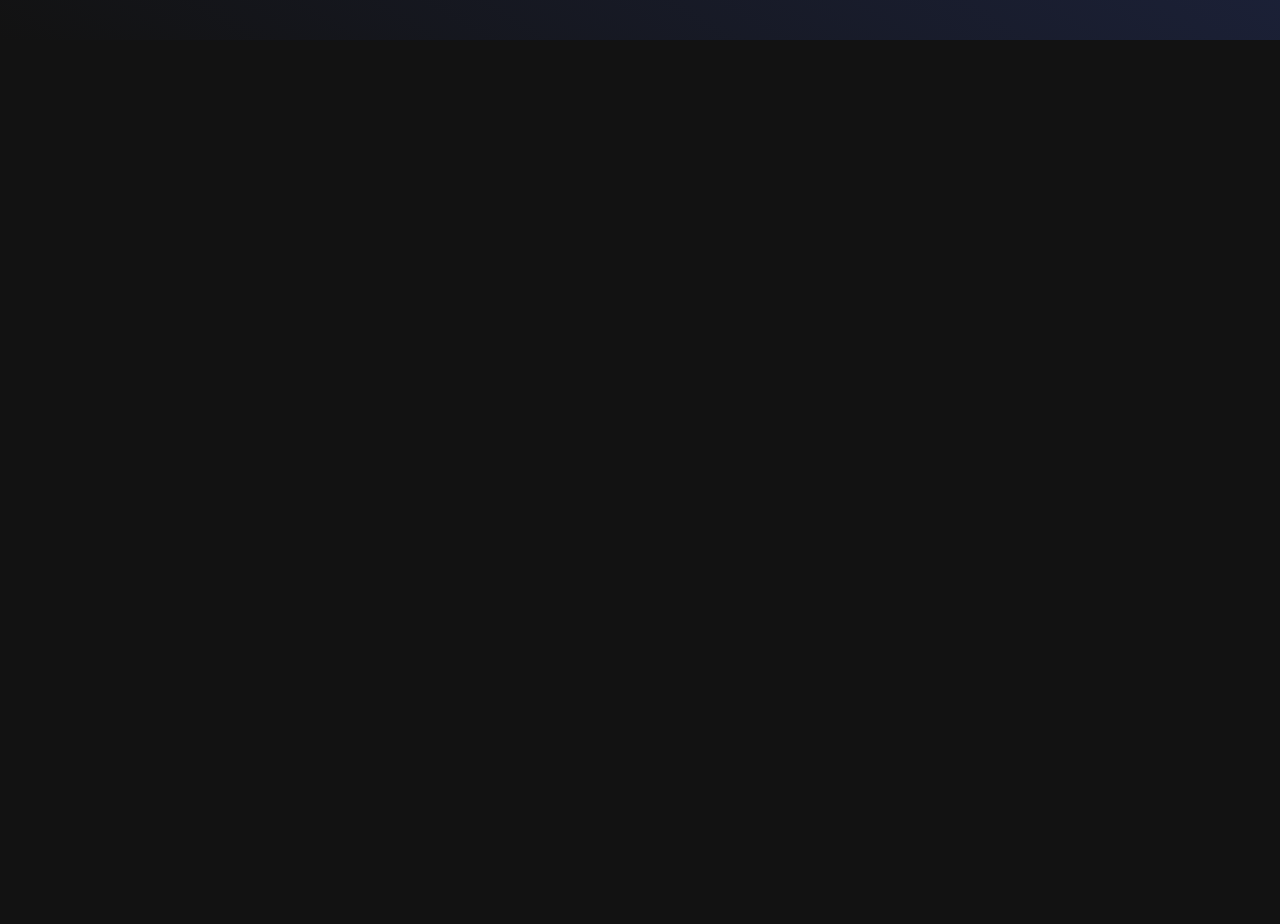
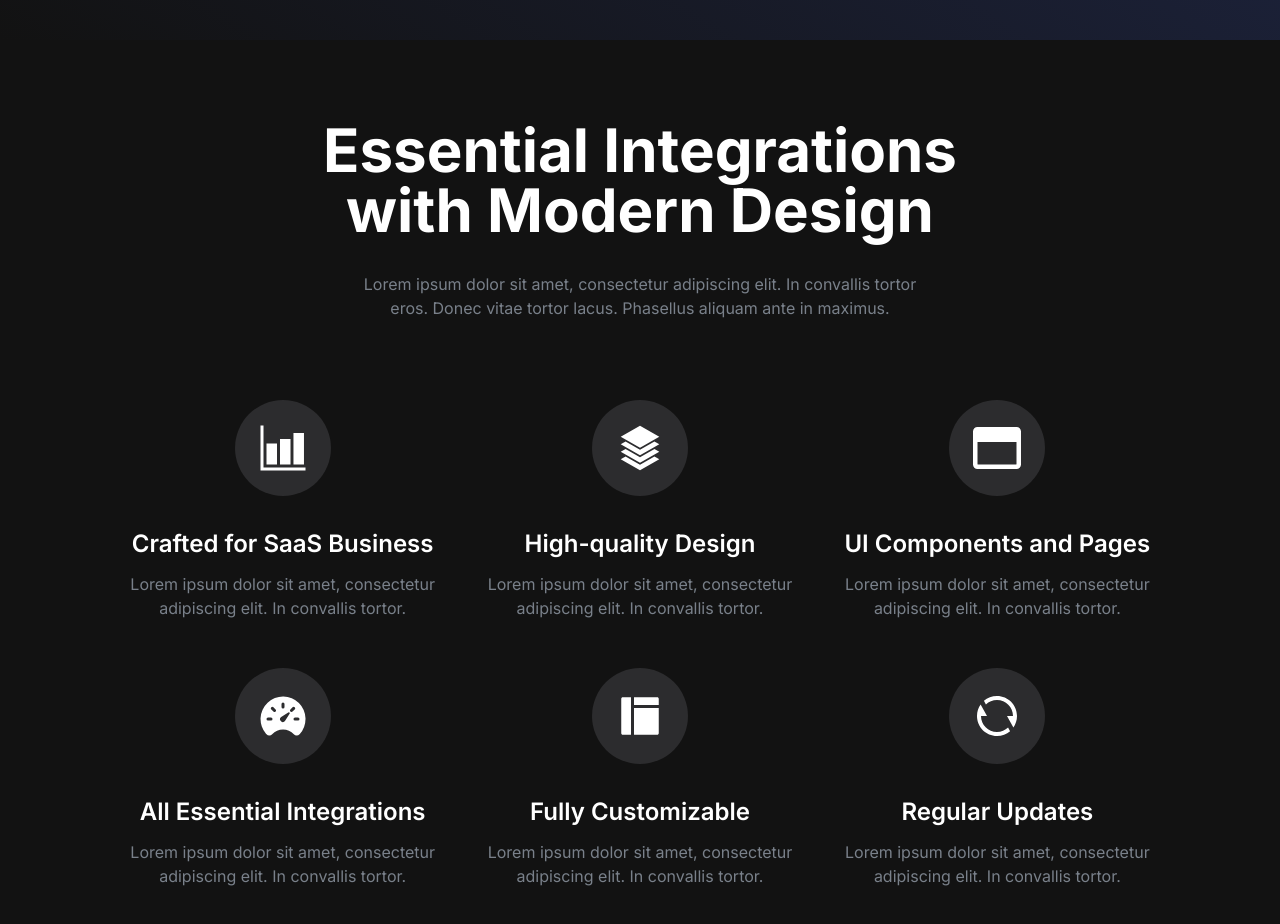
Before and after one commit to ahmedpasic19/it-company-website, a Next.js app: page / in a window 1280 px wide. Shown: the part 760-1684 px from the top of the page. Before the commit the page ends 800 px from the top, so only its background shows below. Built offline with nearby package versions, Linux system fonts and the light colour scheme.

Commit message:
Features section
Changes:
- Installed react-icons
- Displaying a list of features

```diff
--- a/src/app/page.tsx
+++ b/src/app/page.tsx
@@ -1,10 +1,11 @@
+import Features from '@/layout/features'
 import HeroSection from '@/layout/hero-section'
-import Image from 'next/image'
 
 export default function Home() {
   return (
     <main className=''>
       <HeroSection />
+      <Features />
     </main>
   )
 }
--- /dev/null
+++ b/src/components/feature-card.tsx
@@ -0,0 +1,23 @@
+import React from 'react'
+
+type TPops = {
+  icon: React.ReactNode
+  text: string
+  title: string
+}
+
+const FeatureCard = ({ title, icon, text }: TPops) => {
+  return (
+    <div className='flex flex-col gap-8 justify-center items-center'>
+      <div className='p-6 rounded-full hover:bg-main-blue bg-main-gray w-fit flex justify-center items-center'>
+        {icon}
+      </div>
+      <div className='w-full flex flex-col justify-center items-center gap-3'>
+        <h4 className='text-text-accent text-2xl font-semibold'>{title}</h4>
+        <p className='text-main-text text-center max-w-sm'>{text}</p>
+      </div>
+    </div>
+  )
+}
+
+export default FeatureCard
--- /dev/null
+++ b/src/components/features-list.tsx
@@ -0,0 +1,58 @@
+import React from 'react'
+import { AiFillLayout } from 'react-icons/ai'
+import { FaRegWindowMaximize } from 'react-icons/fa'
+import { GiStack } from 'react-icons/gi'
+import { IoBarChartSharp, IoSpeedometer } from 'react-icons/io5'
+import { RiRefreshLine } from 'react-icons/ri'
+import FeatureCard from './feature-card'
+
+const FeaturesList = () => {
+  const iconStyles = 'h-12 w-12 text-text-accent'
+
+  const features = [
+    {
+      icon: <IoBarChartSharp className={iconStyles} />,
+      title: 'Crafted for SaaS Business',
+      text: 'Lorem ipsum dolor sit amet, consectetur adipiscing elit. In convallis tortor.',
+    },
+    {
+      icon: <GiStack className={iconStyles} />,
+      title: 'High-quality Design',
+      text: 'Lorem ipsum dolor sit amet, consectetur adipiscing elit. In convallis tortor.',
+    },
+    {
+      icon: <FaRegWindowMaximize className={iconStyles} />,
+      title: 'UI Components and Pages',
+      text: 'Lorem ipsum dolor sit amet, consectetur adipiscing elit. In convallis tortor.',
+    },
+    {
+      icon: <IoSpeedometer className={iconStyles} />,
+      title: 'All Essential Integrations',
+      text: 'Lorem ipsum dolor sit amet, consectetur adipiscing elit. In convallis tortor.',
+    },
+    {
+      icon: <AiFillLayout className={iconStyles} />,
+      title: 'Fully Customizable',
+      text: 'Lorem ipsum dolor sit amet, consectetur adipiscing elit. In convallis tortor.',
+    },
+    {
+      icon: <RiRefreshLine className={iconStyles} />,
+      title: 'Regular Updates',
+      text: 'Lorem ipsum dolor sit amet, consectetur adipiscing elit. In convallis tortor.',
+    },
+  ]
+  return (
+    <ul className='w-full grid grid-cols-3 gap-12'>
+      {features.map((feature) => (
+        <FeatureCard
+          key={Math.random()}
+          icon={feature.icon}
+          title={feature.title}
+          text={feature.text}
+        />
+      ))}
+    </ul>
+  )
+}
+
+export default FeaturesList
--- /dev/null
+++ b/src/layout/features.tsx
@@ -0,0 +1,27 @@
+import FeaturesList from '@/components/features-list'
+import React from 'react'
+
+const Features = () => {
+  return (
+    <section className='min-h-screen py-20'>
+      <div className='w-full flex flex-col justify-center items-center gap-8'>
+        <h2 className='text-text-accent text-6xl font-bold max-w-2xl text-center'>
+          Essential Integrations with Modern Design
+        </h2>
+        <p className='text-main-text text-center max-w-xl'>
+          Lorem ipsum dolor sit amet, consectetur adipiscing elit. In convallis
+          tortor eros. Donec vitae tortor lacus. Phasellus aliquam ante in
+          maximus.
+        </p>
+      </div>
+
+      <div className='pt-20 w-full flex justify-center items-center'>
+        <div className='w-full max-w-[80%]'>
+          <FeaturesList />
+        </div>
+      </div>
+    </section>
+  )
+}
+
+export default Features
```
Also changed, not shown: package.json (+5 -4 lines), 1 other file (tests, documents, lock files or other folders).
